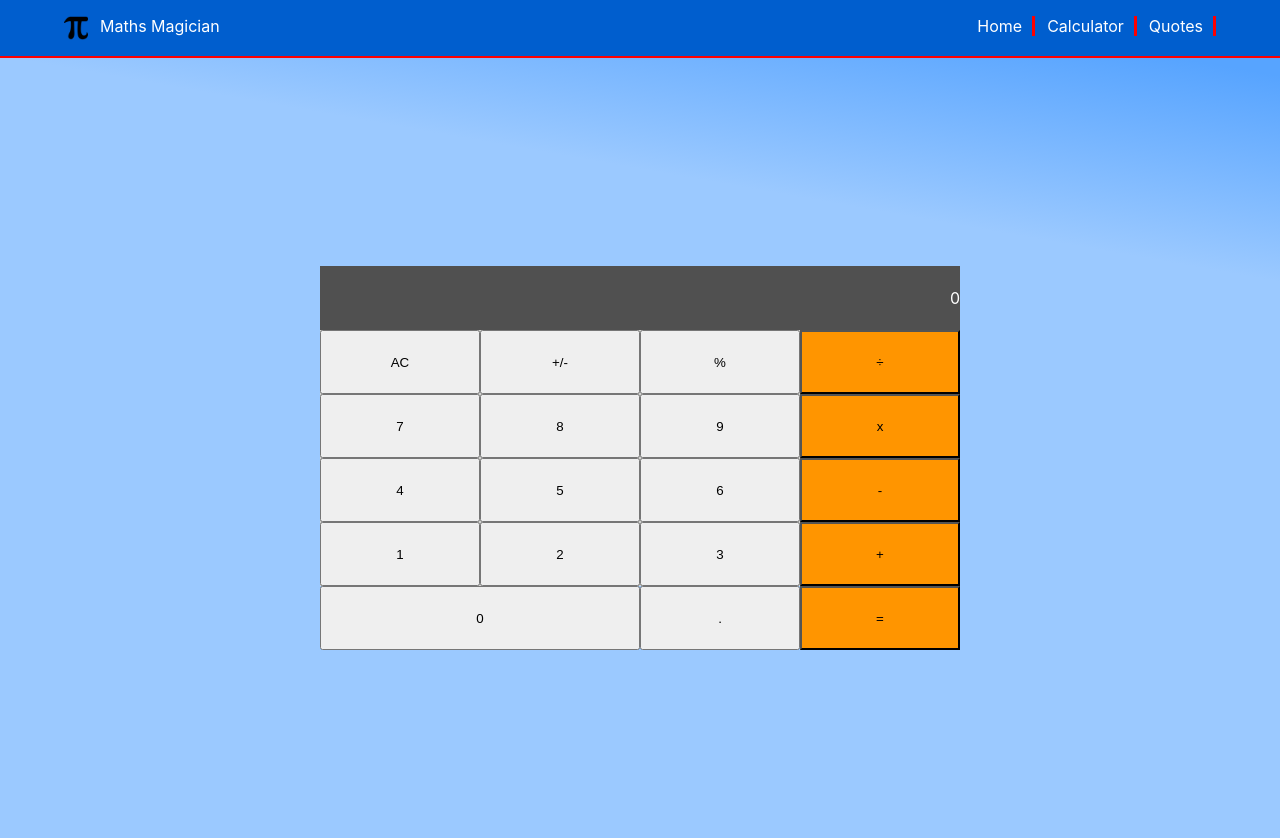
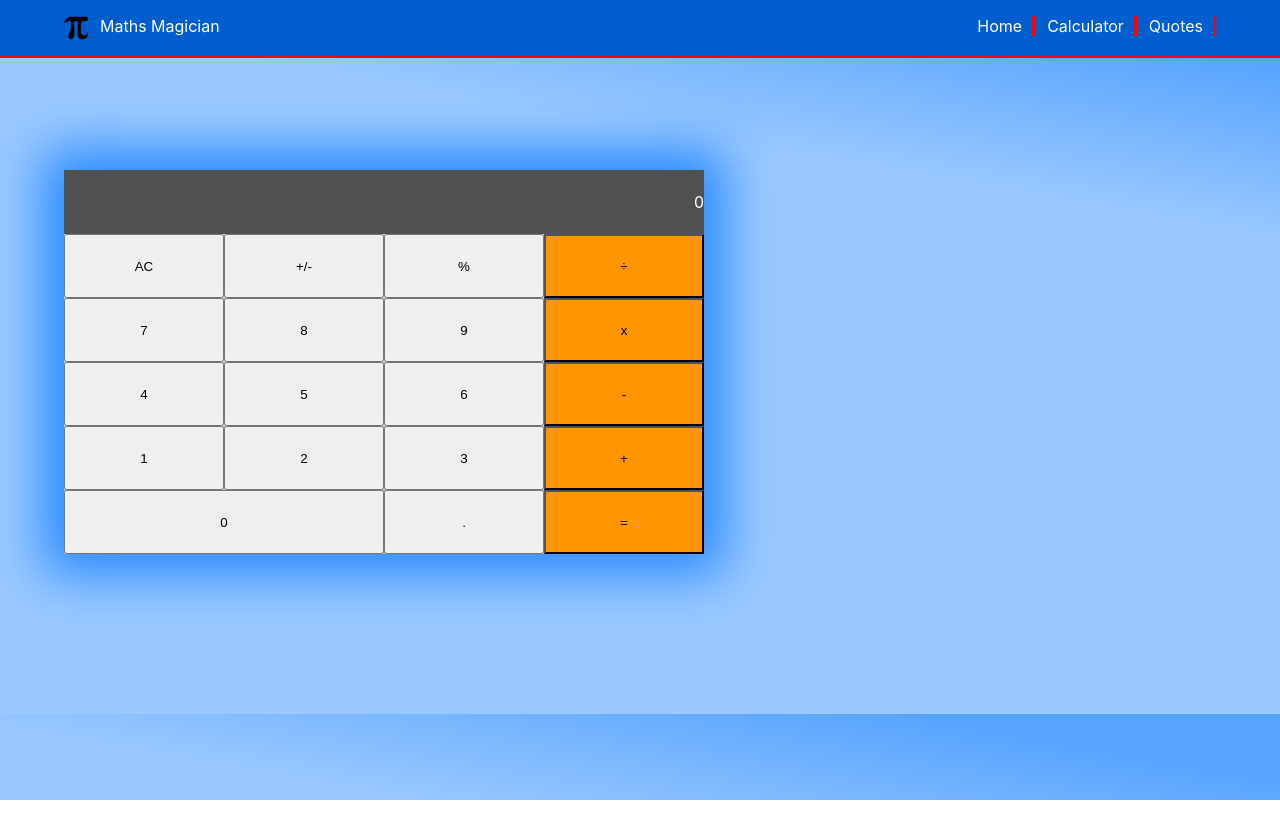
Before and after one commit to Haywayaheadshot/Maths-Magician, a React (Create React App) app: page /calculator in a window 1280 px wide. Shown: the top 838 px of the page. After the commit the page ends 800 px from the top, so only its background shows below. Built offline with nearby package versions, Linux system fonts and the light colour scheme.

Commit message:
Add desktop and mobile style for mathematical set image

```diff
--- a/src/components/calculator.css
+++ b/src/components/calculator.css
@@ -1,8 +1,21 @@
 .calculator-container {
   display: flex;
   align-items: center;
+  flex-direction: column;
   justify-content: center;
-  min-height: 100vh;
+  max-height: 100vh;
+}
+
+.calc-image {
+max-width: 50vw;
+height: auto;
+margin-top: 3vh;
+}
+
+.calculator {
+  margin-top: 4vh;
+  margin-bottom: 10vh;
+  box-shadow: 0 0 50px 20px #2488FF;
 }
 
 .output-display {
@@ -34,7 +47,20 @@
   min-height: 4em;
 }
 
+.for-destkop {
+  display: none;
+}
+
 @media (min-width: 760px) {
+  .for-destkop {
+    display: block;
+  }
+
+  .desk-heading {
+    font-size: 2rem;
+    color: red;
+  }
+
   .calculator {
     min-width: 50vw;
   }
@@ -46,4 +72,15 @@
   .buttons-div {
     min-width: inherit;
   }
+
+  .calc-image {
+    max-width: 20vw;
+    height: auto;
+  }
+
+  .calculator-container {
+    flex-direction: row;
+    justify-content: space-between;
+    padding: 10vh 5vw;
+  }
 }
```
